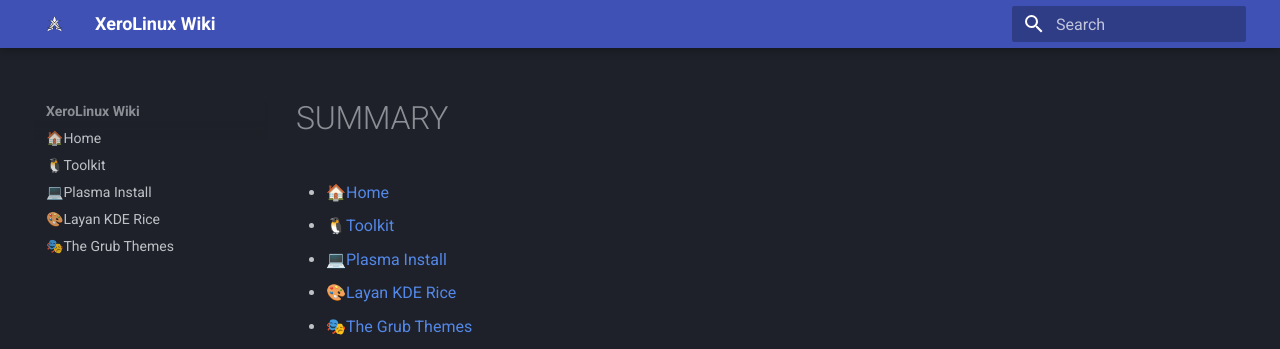
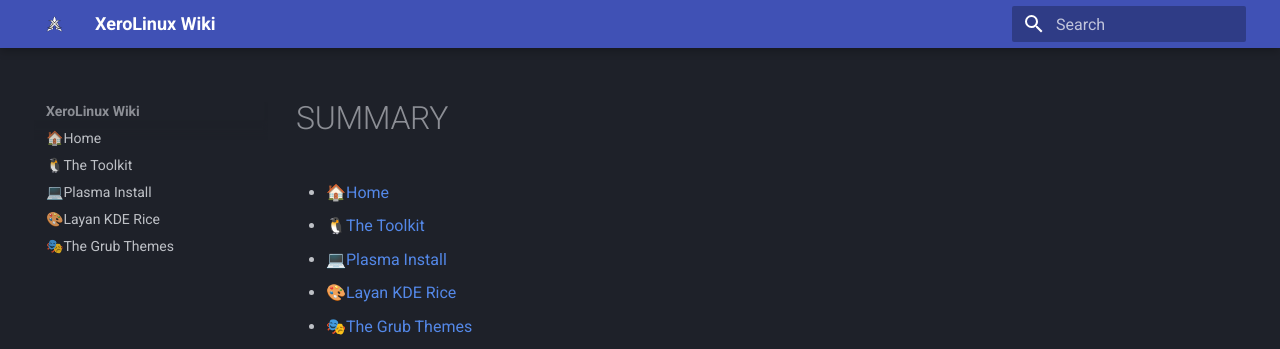
Before and after one commit to xerolinux/XeroWiki, an MkDocs documentation site: the page built from docs/SUMMARY.md, in a window 1280 px wide. Shown: the top 349 px of the page. Built offline with MkDocs 1.6.1 and Material for MkDocs 9.7.7, drawn with Linux system fonts in a browser that asks for light colours.

Commit message:
Toolkit Menu

```diff
--- a/docs/SUMMARY.md
+++ b/docs/SUMMARY.md
@@ -1,5 +1,5 @@
 - [🏠Home](index.md)
-- [🐧Toolkit](xlapit.md)
+- [🐧The Toolkit](xlapit.md)
 - [💻Plasma Install](plasma.md)
 - [🎨Layan KDE Rice](rice.md)
 - [🎭The Grub Themes](grub.md)
```
Also changed, not shown: site/404.html, site/SUMMARY/index.html, site/grub/index.html, site/index.html, site/plasma/index.html, site/rice/index.html, site/search/search_index.json, site/xlapit/index.html.
